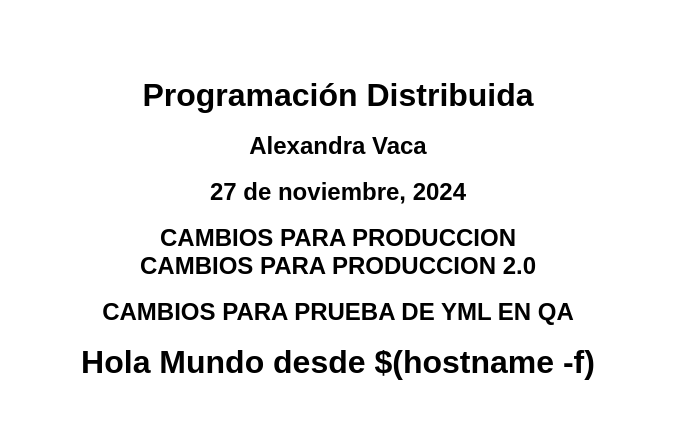
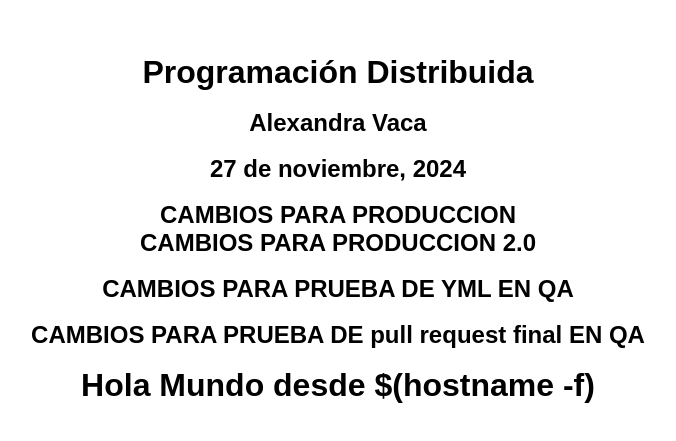
Before and after one commit to alwxav98/LBalancer-Practice, a plain HTML site: page index.html in a window 1280 px wide. Shown: the part 171-612 px from the top of the page, without its empty margins (302-978 px from the left). Drawn offline with Linux system fonts and the light colour scheme.

Commit message:
Add new line to prove Pull Request

```diff
--- a/index.html
+++ b/index.html
@@ -31,7 +31,8 @@
     <br>
     <h2>CAMBIOS PARA PRUEBA DE YML EN QA</h2>
     <br>
-
+    <h2>CAMBIOS PARA PRUEBA DE pull request final EN QA</h2>
+    <br>
     <h1>Hola Mundo desde $(hostname -f)</h1>
 </body>
 </html>
```
